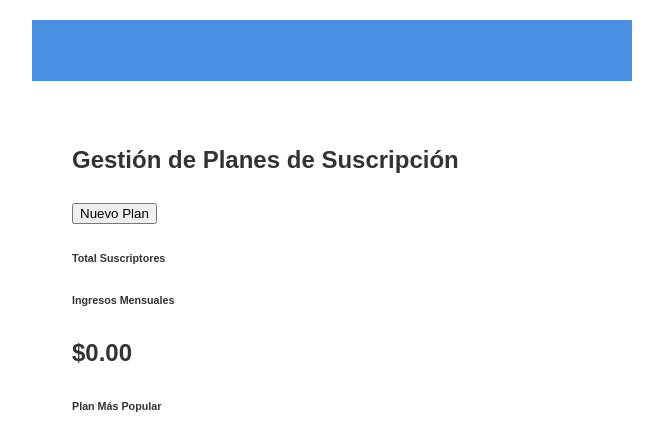
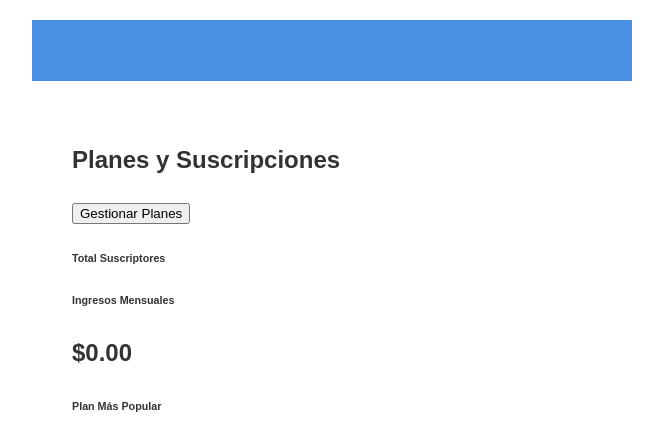
Before and after one commit to tbg-ia/TGB-IA, a Python web app: template app/templates/admin/settings/subscription_plans.html in a window 1280 px wide. Shown: the top 423 px of the page, without its empty margins (308-971 px from the left). Run offline with Jinja, Linux system fonts and the light colour scheme; the template is opened without the code that fills it, so the values that code supplies are empty.

Commit message:
Agent query: ¿La página de gestión de planes en /admin/settings/subscription_plans muestra correctamente el nuevo encabezado y botón de gestión?
Update subscription plan page headings and button text.

Screenshot: https://storage.googleapis.com/screenshot-production-us-central1/e9dd3937-21b8-446a-bd67-a1e5fcb2e183/0fda9b03-372e-4f87-bc7c-a48f95d852bd.jpg

```diff
--- a/app/templates/admin/settings/subscription_plans.html
+++ b/app/templates/admin/settings/subscription_plans.html
@@ -3,9 +3,9 @@
 {% block content %}
 <div class="container py-4">
     <div class="d-flex justify-content-between align-items-center mb-4">
-        <h2>Gestión de Planes de Suscripción</h2>
+        <h2>Planes y Suscripciones</h2>
         <button class="btn btn-primary" data-bs-toggle="modal" data-bs-target="#newPlanModal">
-            <i class="bi bi-plus-circle me-2"></i>Nuevo Plan
+            <i class="bi bi-gear me-2"></i>Gestionar Planes
         </button>
     </div>
 
```
